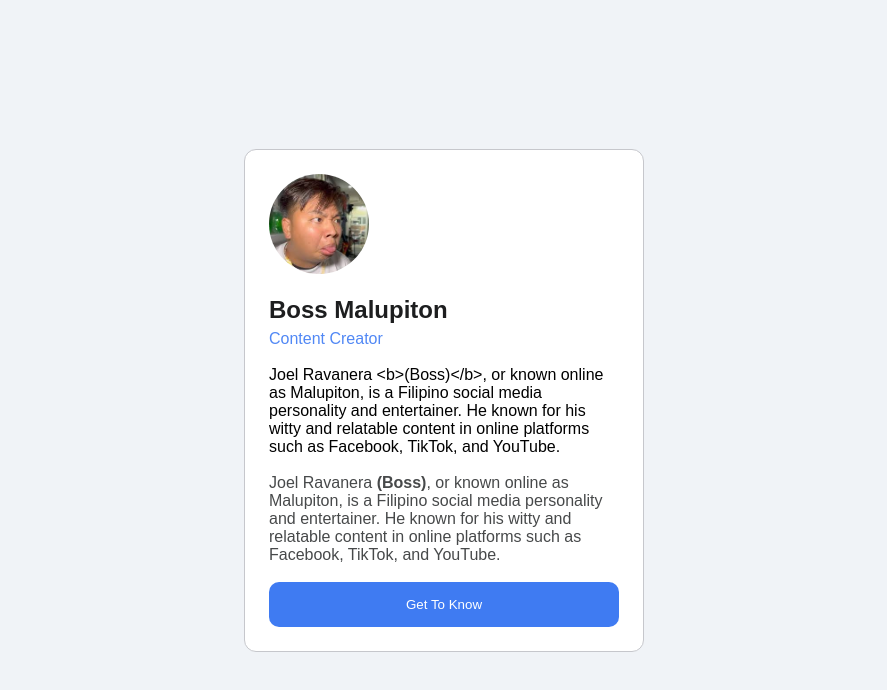
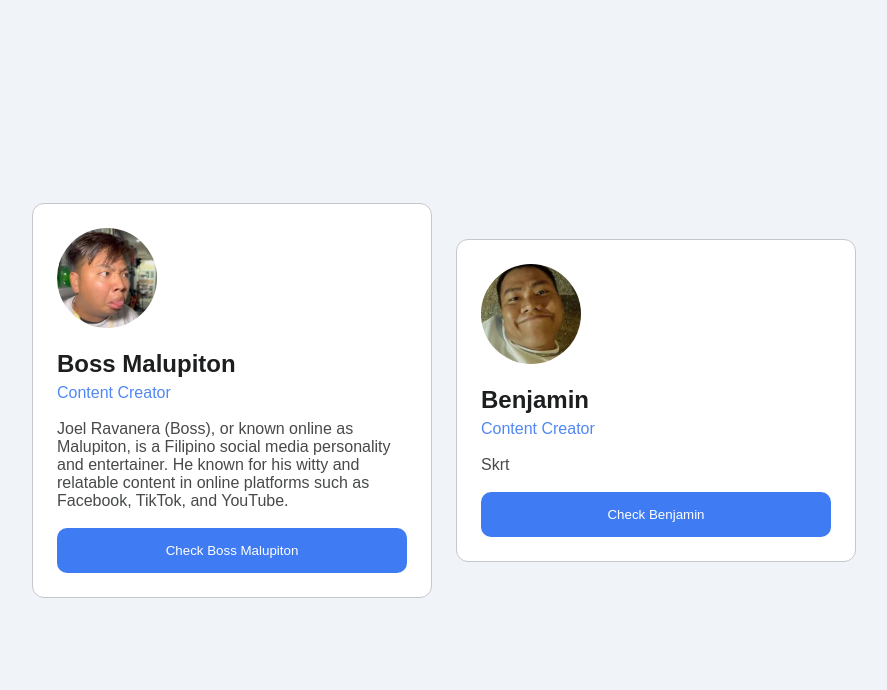
Before and after one commit to arielbatoon09/apps-dev-react, a React (Vite) app: page / in a window 1280 px wide. Shown: the top 690 px of the page, without its empty margins (196-1083 px from the left). Built offline with nearby package versions, Linux system fonts and the light colour scheme.

Commit message:
Added props to each component

```diff
--- a/src/App.jsx
+++ b/src/App.jsx
@@ -1,9 +1,26 @@
 import Profile from "./components/Profile";
 
 function App() {
+  const person1 = {
+    name: "Boss Malupiton",
+    avatar: "/arayko.jpeg",
+    role: "Content Creator",
+    description: "Joel Ravanera (Boss), or known online as Malupiton, is a Filipino social media personality and entertainer. He known for his witty and relatable content in online platforms such as Facebook, TikTok, and YouTube.",
+    buttonLabel: "Check Boss Malupiton",
+  };
+
+  const person2 = {
+    name: "Benjamin",
+    avatar: "/benjamin.jpeg",
+    role: "Content Creator",
+    description: "Skrt",
+    buttonLabel: "Check Benjamin",
+  };
+
   return (
     <div className="center-ui">
-      <Profile />
+      <Profile personData={person1} />
+      <Profile personData={person2} />
     </div>
   )
 }
--- a/src/components/Button.jsx
+++ b/src/components/Button.jsx
@@ -1,7 +1,14 @@
-function Button() {
+function Button({ buttonLabel }) {
   return (
-    <button className="cmp-button">Get To Know</button>
+    <button className="cmp-button">{ buttonLabel }</button>
   )
 }
 
+// For Reference Only
+// function Button2({ label }) {
+//   return (
+//     <button className="cmp-button">{ label }</button>
+//   )
+// }
+
 export default Button;
--- a/src/components/Profile.jsx
+++ b/src/components/Profile.jsx
@@ -1,31 +1,26 @@
 import Button from "./Button";
 
-function Profile() {
-  const person = {
-    name: "Boss Malupiton",
-    avatar: "/arayko.jpeg",
-    role: "Content Creator",
-    description: "Joel Ravanera <b>(Boss)</b>, or known online as Malupiton, is a Filipino social media personality and entertainer. He known for his witty and relatable content in online platforms such as Facebook, TikTok, and YouTube.",
-  };
-
+function Profile({ personData }) {
   return (
     <div className="cmp-profile">
       <div className="cmp-profile_header">
         <img
           className="avatar"
-          src={person.avatar}
-          alt={person.name}
+          src={personData.avatar}
+          alt={personData.name}
         />
-        <h1>{person.name}</h1>
-        <p>{person.role}</p>
+        <h1>{personData.name}</h1>
+        <p>{personData.role}</p>
       </div>
 
       {/* If returns a vaue with a pure string */}
-      <p>{person.description}</p>
+      <p className="cmp-profile_description">{personData.description}</p>
 
       {/* If returns a value with a string */}
-      <p className="cmp-profile_description" dangerouslySetInnerHTML={{ __html: person.description }} />
-      <Button />
+      {/* <p dangerouslySetInnerHTML={{ __html: personData.description }} /> */}
+
+      <Button buttonLabel={personData.buttonLabel} />
+
     </div>
   )
 }
--- a/src/styles/global.css
+++ b/src/styles/global.css
@@ -28,6 +28,7 @@ html, body {
   display: flex;
   justify-content: center;
   align-items: center;
+  gap: 24px;
 }
 
 .cmp-profile {
```
Also changed, not shown: public/benjamin.jpeg (added).
